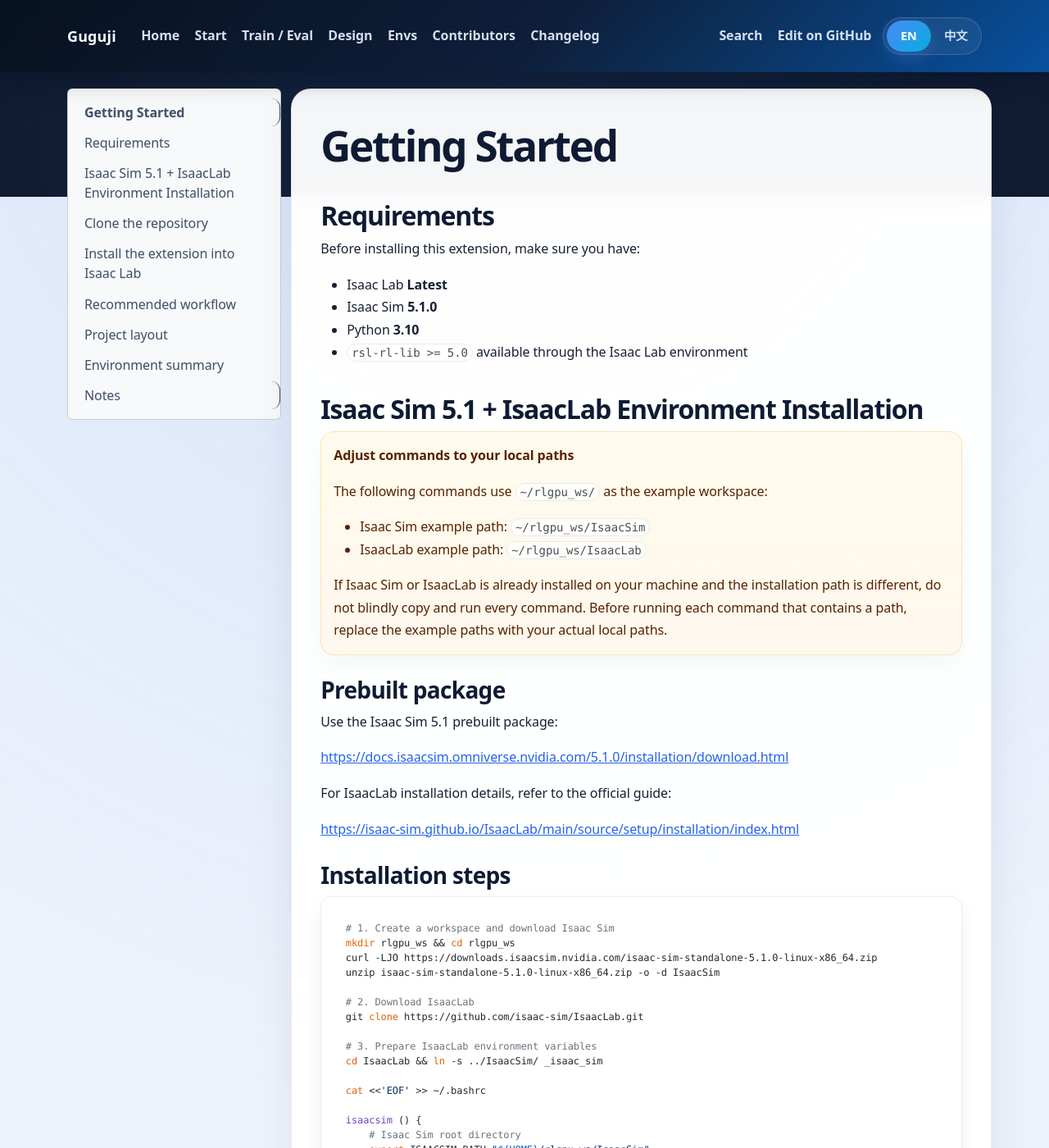
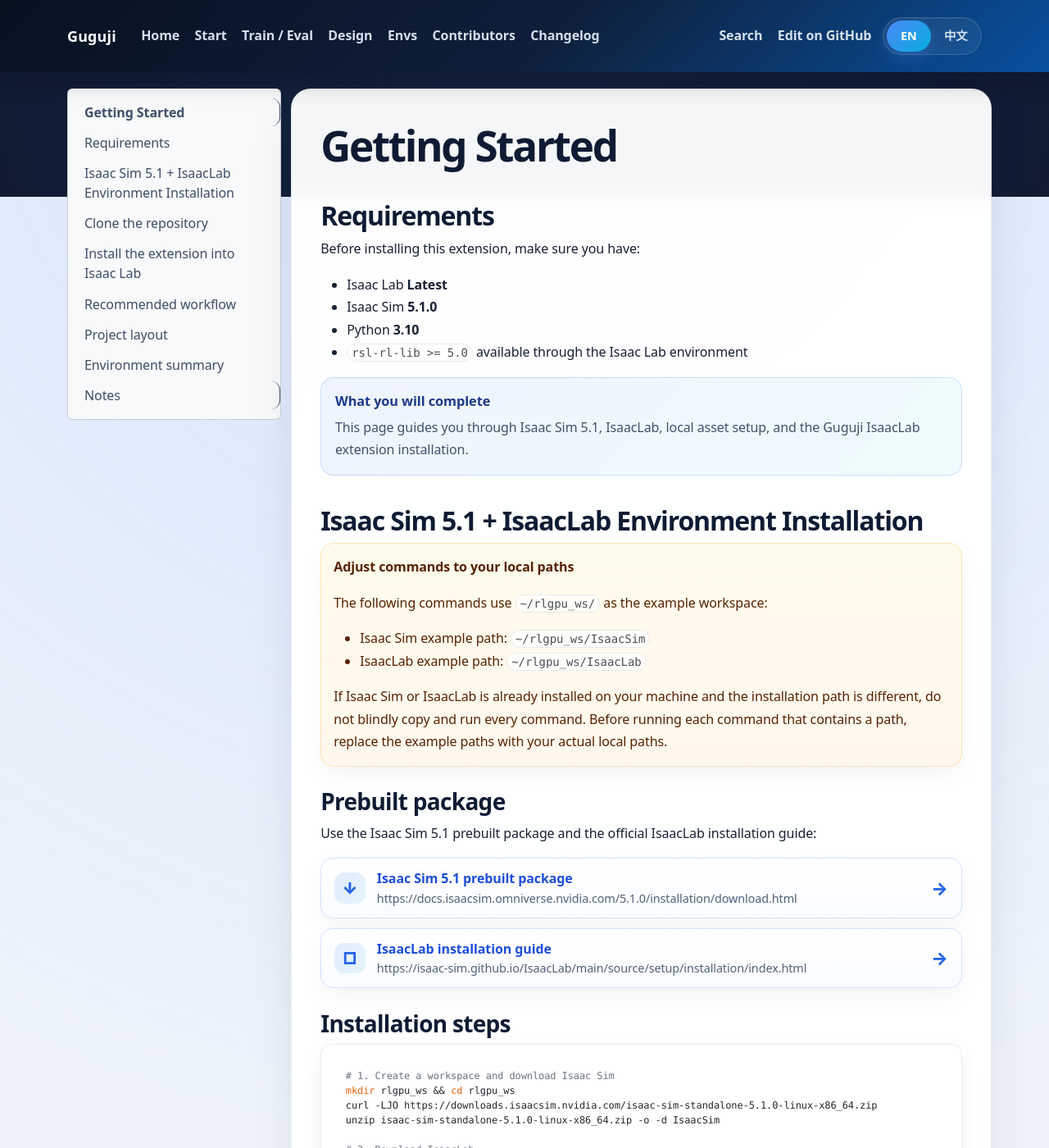
Before and after one commit to osrbot/guguji_isaaclab, an MkDocs documentation site: the page built from docs/getting-started.md, in a window 1280 px wide and 1400 px high. Shown: the whole window at 82% size. Built offline with MkDocs 1.6.1, drawn with Linux system fonts in a browser that asks for light colours; nearby versions of some CDN libraries.

Commit message:
docs: add beginner intro and link cards to English start page

```diff
--- a/docs/getting-started.md
+++ b/docs/getting-started.md
@@ -8,6 +8,11 @@
 - Isaac Sim **5.1.0**
 - Python **3.10**
 - `rsl-rl-lib >= 5.0` available through the Isaac Lab environment
+
+<div class="gg-page-intro" markdown="1">
+<strong>What you will complete</strong>
+<p>This page guides you through Isaac Sim 5.1, IsaacLab, local asset setup, and the Guguji IsaacLab extension installation.</p>
+</div>
 
 ## Isaac Sim 5.1 + IsaacLab Environment Installation
 
@@ -21,13 +26,26 @@
 
 ### Prebuilt package
 
-Use the Isaac Sim 5.1 prebuilt package:
+Use the Isaac Sim 5.1 prebuilt package and the official IsaacLab installation guide:
 
-<https://docs.isaacsim.omniverse.nvidia.com/5.1.0/installation/download.html>
-
-For IsaacLab installation details, refer to the official guide:
-
-<https://isaac-sim.github.io/IsaacLab/main/source/setup/installation/index.html>
+<div class="gg-link-stack">
+<a class="gg-doc-link-card" href="https://docs.isaacsim.omniverse.nvidia.com/5.1.0/installation/download.html" target="_blank" rel="noopener">
+  <span class="gg-doc-link-icon">↓</span>
+  <span>
+    <span class="gg-doc-link-title">Isaac Sim 5.1 prebuilt package</span>
+    <span class="gg-doc-link-url">https://docs.isaacsim.omniverse.nvidia.com/5.1.0/installation/download.html</span>
+  </span>
+  <span class="gg-doc-link-arrow">→</span>
+</a>
+<a class="gg-doc-link-card" href="https://isaac-sim.github.io/IsaacLab/main/source/setup/installation/index.html" target="_blank" rel="noopener">
+  <span class="gg-doc-link-icon">□</span>
+  <span>
+    <span class="gg-doc-link-title">IsaacLab installation guide</span>
+    <span class="gg-doc-link-url">https://isaac-sim.github.io/IsaacLab/main/source/setup/installation/index.html</span>
+  </span>
+  <span class="gg-doc-link-arrow">→</span>
+</a>
+</div>
 
 ### Installation steps
 
```
